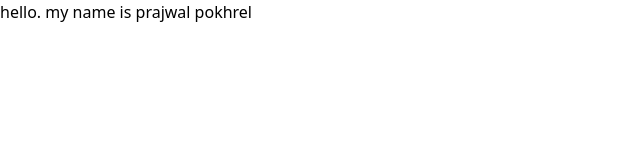
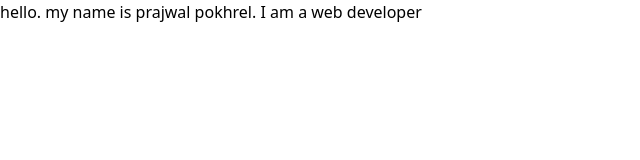
Before and after one commit to Prajjwall123/Prajjwall123, a plain HTML site: page index.html in a window 1280 px wide. Shown: the whole page, without its empty margins (0-640 px from the left). Drawn offline with nearby package versions, Linux system fonts and the light colour scheme.

Commit message:
commited again

```diff
--- a/index.html
+++ b/index.html
@@ -6,6 +6,6 @@
   <script src="https://cdn.tailwindcss.com"></script>
 </head>
 <body>
-  <a>hello. my name is prajwal pokhrel</a>
+  <a>hello. my name is prajwal pokhrel. I am a web developer</a>
 </body>
 </html>
```
